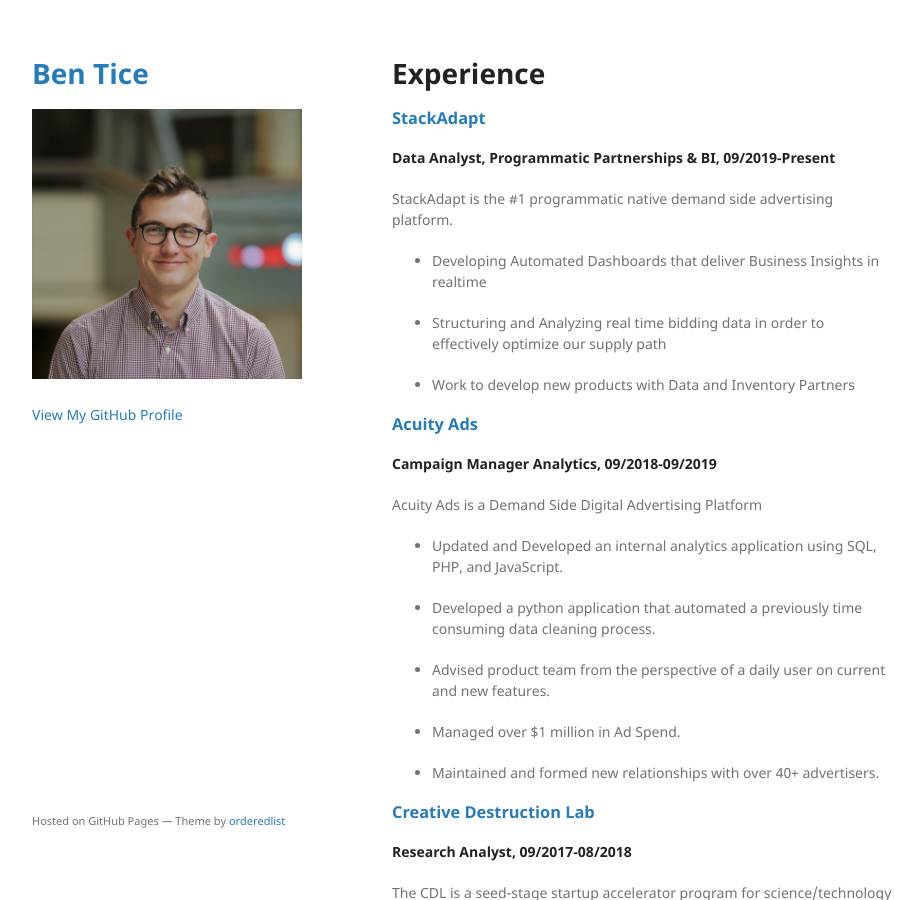
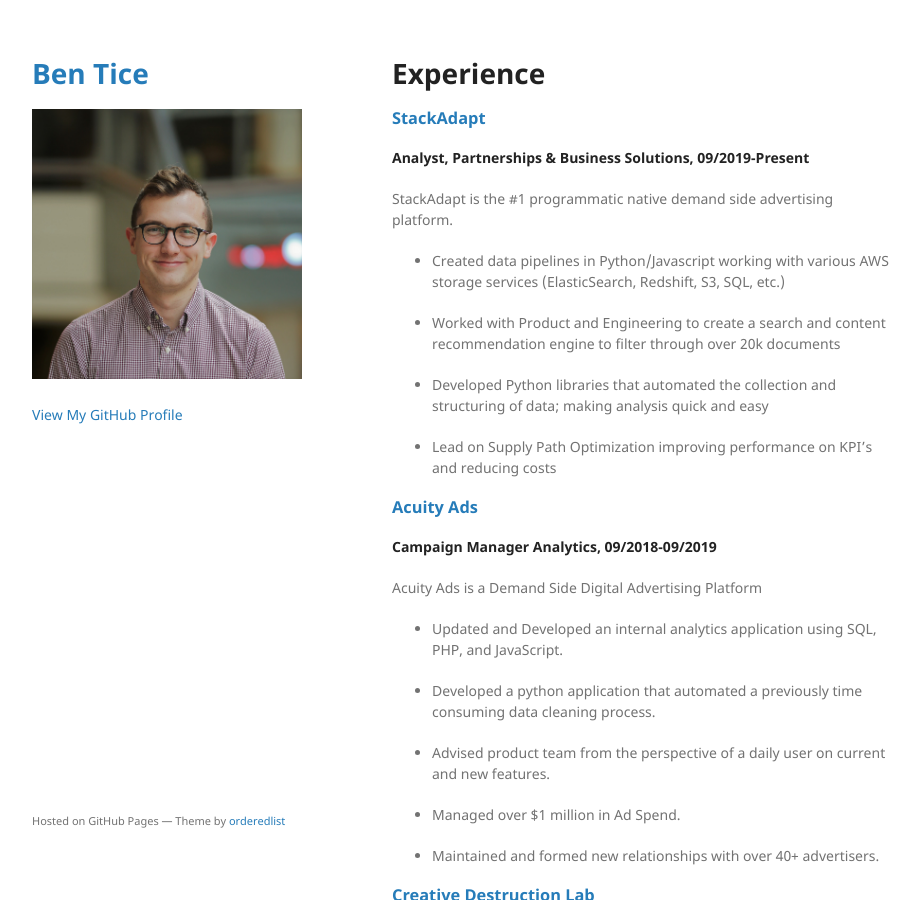
Before and after one commit to bentice/bentice.github.io, a Jekyll site: the page built from index.md, in a window 1280 px wide and 900 px high. Shown: the whole window, without its empty margins (178-1100 px from the left). Built offline with Jekyll 4.4.1, drawn with Linux system fonts in a browser that asks for light colours; the repository's description, which GitHub fills in, is left out.

Commit message:
Match LinkedIn

```diff
--- a/index.md
+++ b/index.md
@@ -33,15 +33,17 @@ Interactive choropleth maps made with [Bokeh](https://bokeh.pydata.org/en/latest
 # Experience
 
 ### [StackAdapt](https://www.stackadapt.com/)
-**Data Analyst, Programmatic Partnerships & BI, 09/2019-Present**
+**Analyst, Partnerships & Business Solutions, 09/2019-Present**
 
 StackAdapt is the #1 programmatic native demand side advertising platform.
 
-* Developing Automated Dashboards that deliver Business Insights in realtime
+* Created data pipelines in Python/Javascript working with various AWS storage services (ElasticSearch, Redshift, S3, SQL, etc.)
 
-* Structuring and Analyzing real time bidding data in order to effectively optimize our supply path
+* Worked with Product and Engineering to create a search and content recommendation engine to filter through over 20k documents
 
-* Work to develop new products with Data and Inventory Partners
+* Developed Python libraries that automated the collection and structuring of data; making analysis quick and easy
+
+* Lead on Supply Path Optimization improving performance on KPI's and reducing costs
 
 
 ### [Acuity Ads](https://www.acuityads.com/)
```
